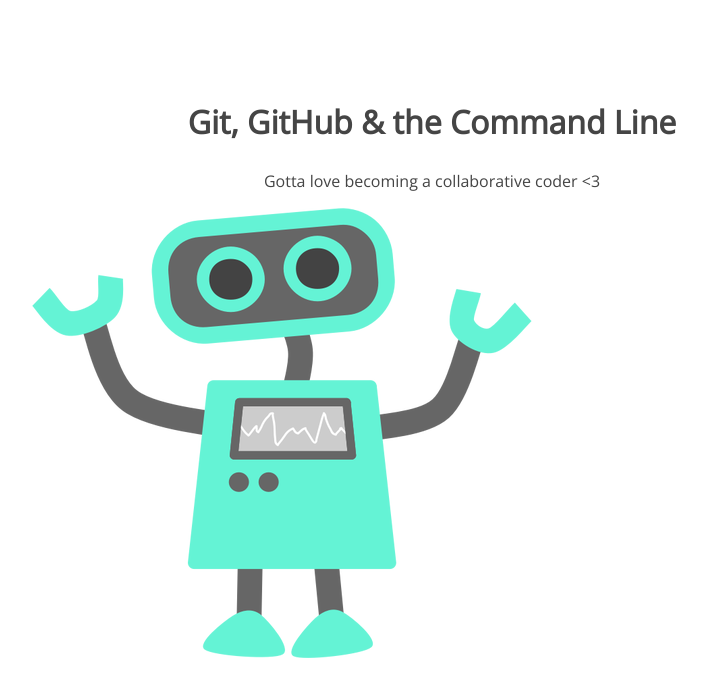
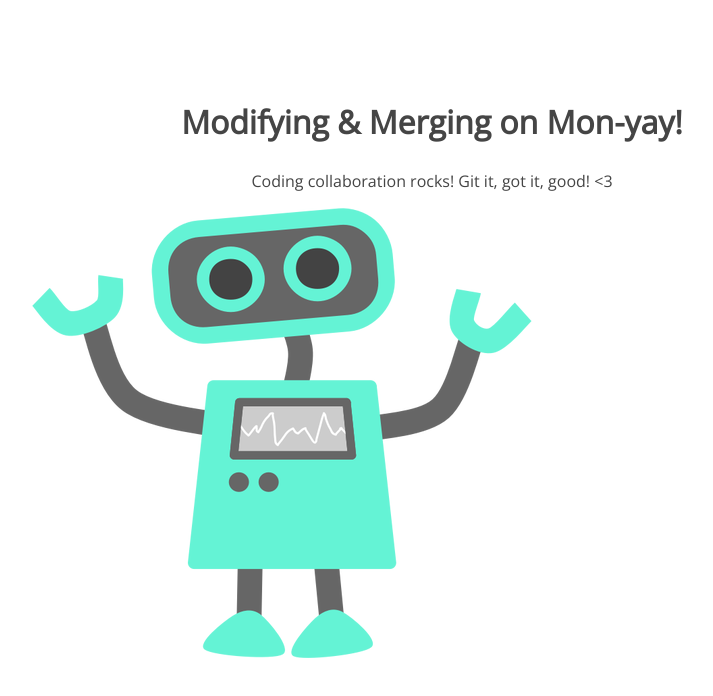
Before and after one commit to ChristineNicoleLucido/105-project, a plain HTML site: page index.html in a window 1280 px wide. Shown: the whole page, without its empty margins (208-921 px from the left). Drawn offline with nearby package versions, Linux system fonts and the light colour scheme.

Commit message:
Text updated for h1 & bp

```diff
--- a/index.html
+++ b/index.html
@@ -8,8 +8,8 @@
 </head>
 <body>
 	<section>
-		<h1>Git, GitHub & the Command Line</h1>
-		<p>Gotta love becoming a collaborative coder <3</p>
+		<h1>Modifying & Merging on Mon-yay!</h1>
+		<p>Coding collaboration rocks! Git it, got it, good! <3</p>
 		<img src="img/happy-blue-robot.png">
 	</section>
 </body>
```
